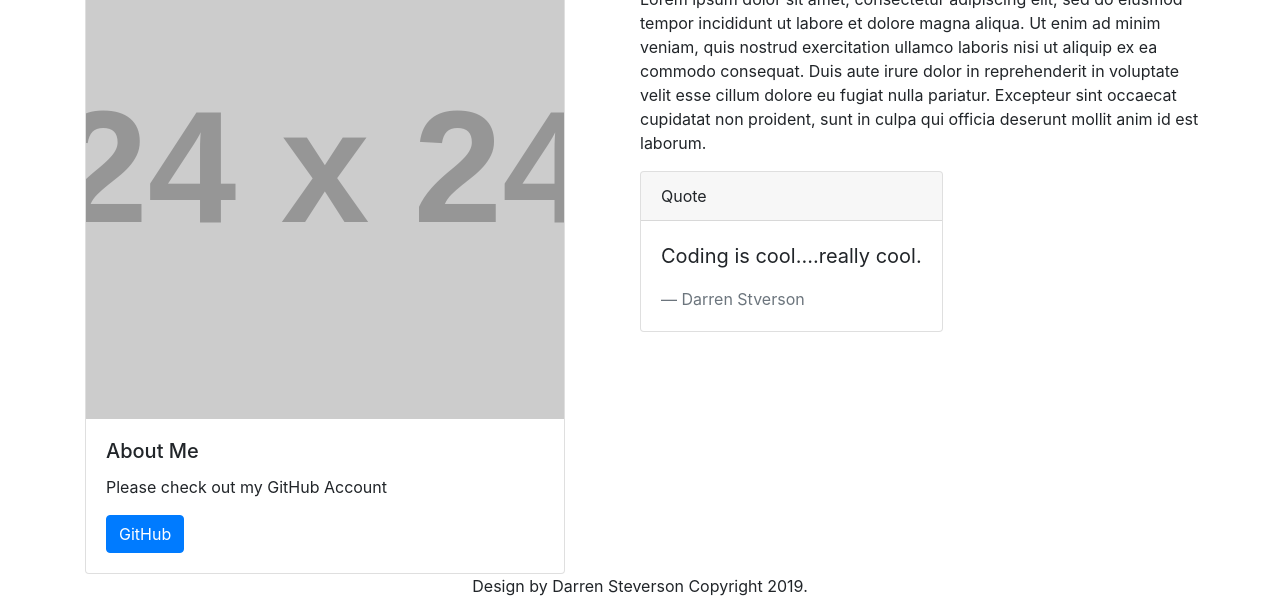
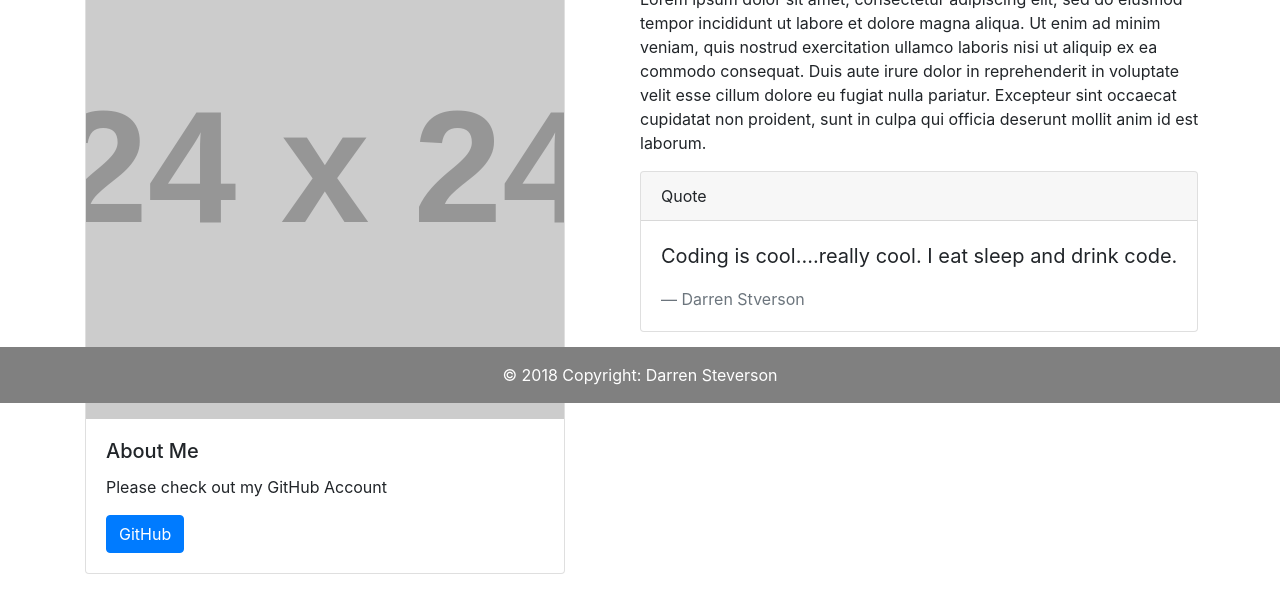
Before and after one commit to darrensteverson/Bootstrap-Portfolio, a plain HTML site: page index.html in a window 1280 px wide. Shown: the part 397-1011 px from the top of the page. After the commit the page ends 971 px from the top, so only its background shows below. Drawn offline with nearby package versions, Linux system fonts and the light colour scheme; placeholder pictures from the web are drawn by us.

Commit message:
added sticky footer to all pages, figure out dimensions for grid resizing

```diff
--- a/index.html
+++ b/index.html
@@ -15,7 +15,7 @@
     <!-- Bootstrap CSS link -->
     <link rel="stylesheet" href="https://stackpath.bootstrapcdn.com/bootstrap/4.3.1/css/bootstrap.min.css"
         integrity="sha384-ggOyR0iXCbMQv3Xipma34MD+dH/1fQ784/j6cY/iJTQUOhcWr7x9JvoRxT2MZw1T" crossorigin="anonymous">
-    <link rel="stylesheet" type="text/css" href="index.css">
+    <link rel="stylesheet" type="text/css" href="style.css">
 
 </head>
 
@@ -94,7 +94,7 @@
                         </div>
                         <div class="card-body">
                             <blockquote class="blockquote mb-0">
-                                <p>Coding is cool....really cool.</p>
+                                <p>Coding is cool....really cool. I eat sleep and drink code.</p>
                                 <footer class="blockquote-footer">Darren Stverson</footer>
                             </blockquote>
                         </div>
@@ -106,13 +106,10 @@
 </body>
 
     <!-- Footer Starts -->
-    <footer class="container mt-6">
-            <div class="row">
-              <div class="col">
-                <p class="text-center">Design by Darren Steverson Copyright 2019.</p>
-              </div>
-            </div>
-    </footer>
+      <footer class="footer mt-auto py-3">
+          <span> © 2018 Copyright: Darren Steverson </span>
+      </footer>
+
     <!--[if lt IE 7]>
             <p class="browsehappy">You are using an <strong>outdated</strong> browser. Please <a href="#">upgrade your browser</a> to improve your experience.</p>
         <![endif]-->
--- a/style.css
+++ b/style.css
@@ -26,9 +26,38 @@
               background-color: lightskyblue;
             }
 
-            .container {
+            #container {
               border-radius: 5px;
               background-color: #f2f2f2;
               padding: 20px;
             }
+            .footer {
+              position: fixed;
+              left: 0;
+              bottom: 0;
+              background-color:grey;
+              width: 100%;
+              color: white;
+              text-align: center;
+           }
+
+           /* // Extra small devices (portrait phones, less than 576px)
+// No media query for `xs` since this is the default in Bootstrap */
+
+/* // Small devices (landscape phones, 576px and up) */
+@media (min-width: 576px) {
+}
+
+/* // Medium devices (tablets, 768px and up) */
+@media (min-width: 768px) {
+
+ }
+
+/* // Large devices (desktops, 992px and up) */
+@media (min-width: 992px) {
+
+ }
+
+/* // Extra large devices (large desktops, 1200px and up) */
+@media (min-width: 1200px) {
 </style>
```
Also changed, not shown: contact.html (+13 -4 lines), index.css (deleted, +0 -21 lines), portfolio.html (+6 -0 lines).
